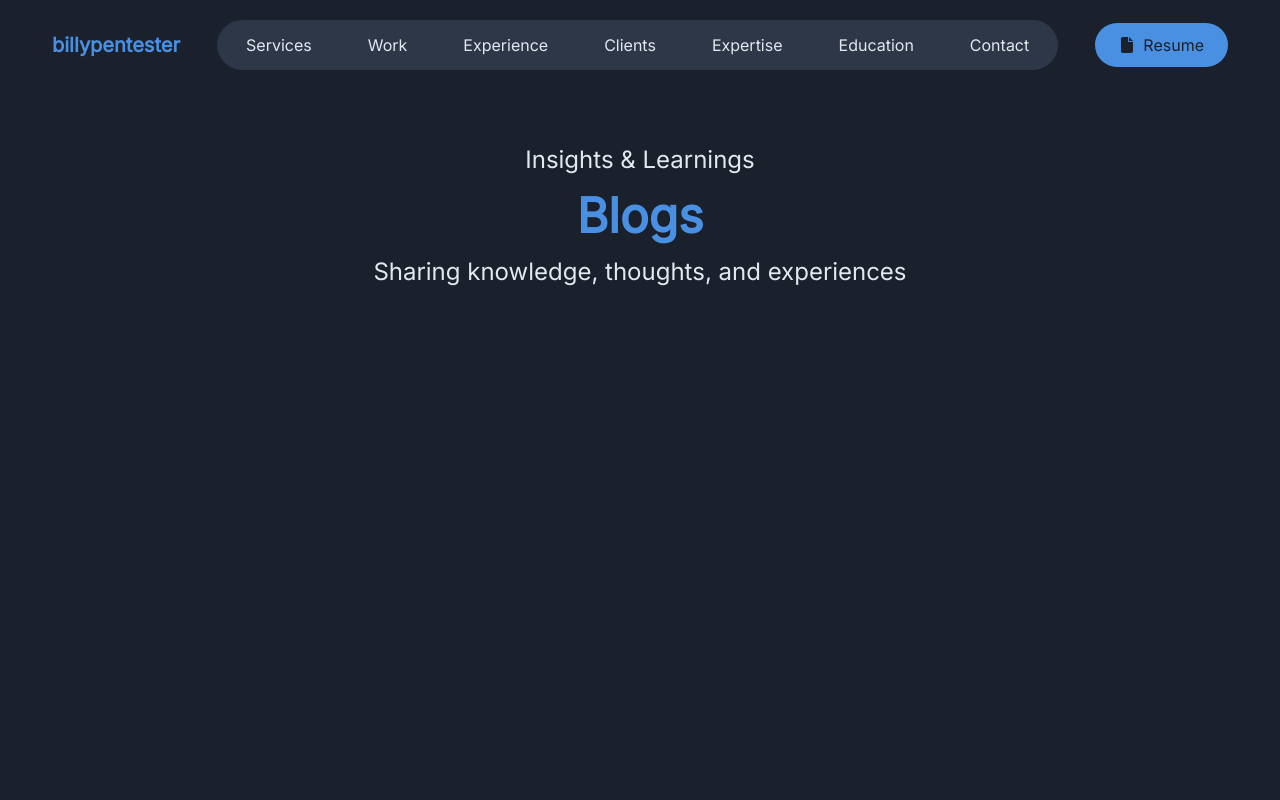
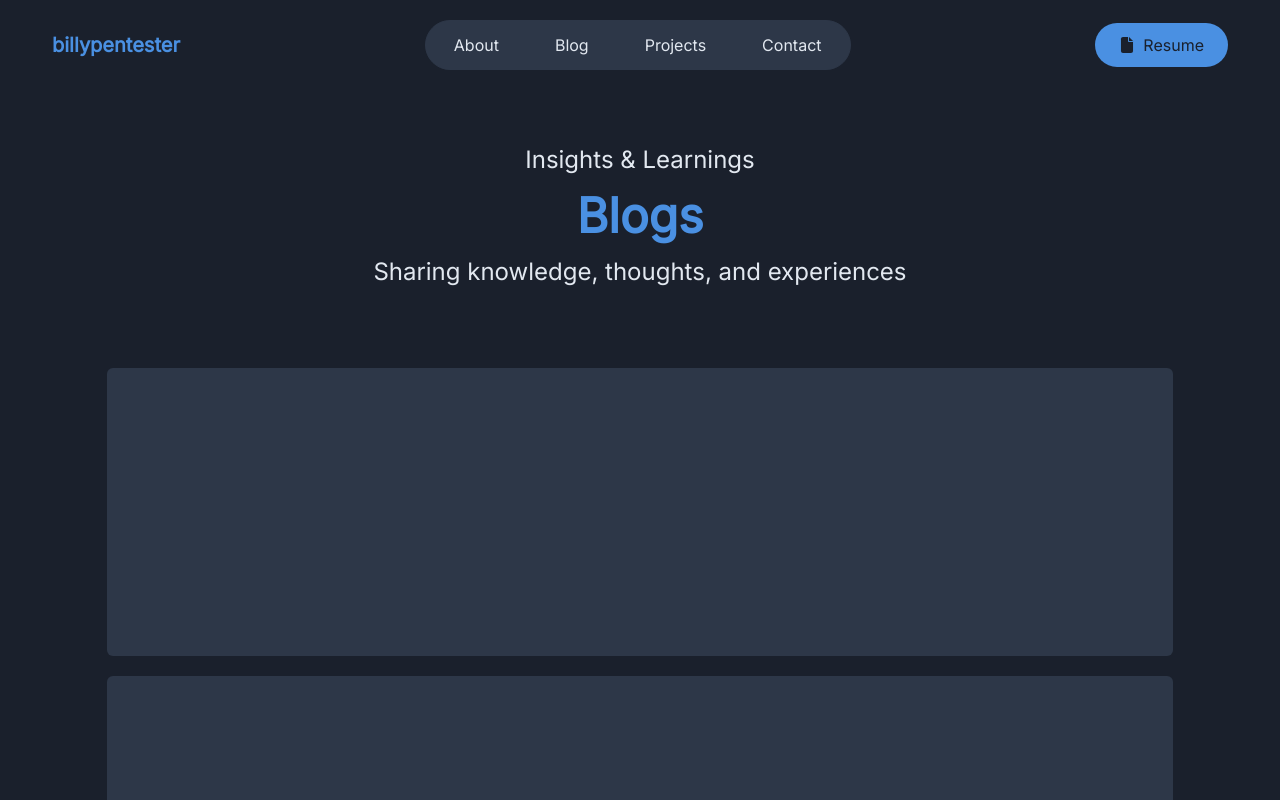
Before and after one commit to billypentester/Portfolio-v2, a Next.js app: page /blogs in a window 1280 px wide. Shown: the top 800 px of the page. Built offline with nearby package versions, Linux system fonts and the light colour scheme.

Commit message:
Schema update & responsive about me page

```diff
--- a/src/app/blogs/page.tsx
+++ b/src/app/blogs/page.tsx
@@ -20,7 +20,7 @@ const page = () => {
             {
               [1,2,3,4,5,6].map((item)=> {
                 return (
-                  <div className='h-72 rounded-md border-primary'>
+                  <div className='h-72 bg-surface rounded-md border-primary'>
 
                   </div>
                 )
--- a/src/app/globals.css
+++ b/src/app/globals.css
@@ -391,3 +391,10 @@ input, textarea {
     width: 83.333%;
   }
 }
+
+.glass-effect {
+  background: rgba(26, 32, 44, 0);
+  box-shadow: 0 4px 30px rgba(0, 0, 0, 0.1);
+  backdrop-filter: blur(20px);
+  -webkit-backdrop-filter: blur(20px);
+}
--- a/src/app/projects/page.tsx
+++ b/src/app/projects/page.tsx
@@ -27,9 +27,9 @@ const page = () => {
               {
                 projects.map((item: projectsInterface, index: number)=> {
                   return (
-                    <div key={index} className='h-96 rounded-md bg-secondary'>
+                    <div key={index} className='h-96 rounded-md bg-surface shadpow-md hover:shadow-xl transition-shadow duration-300 ease-in-out cursor-pointer'>
                       <div className='flex h-full p-2 gap-3'>
-                        <div className='w-1/2 p-5 flex flex-col justify-between'>
+                        <div className='hidden lg:flex lg:flex-1 p-5 flex-col justify-between'>
                           <div>
                             <h2 className='text-2xl font-bold text-secondary mb-2'>{item.title}</h2>
                             <p className='text-primary mb-4'>{item.description}</p>
@@ -42,8 +42,8 @@ const page = () => {
                             }
                           </div>
                         </div>
-                        <div className='w-1/2 h-full'>
-                          <Image src={item.image} alt={item.title} className='w-full h-full object-cover object-left-top rounded-md' />
+                        <div className='flex-1 h-full'>
+                          <Image src={item.image} alt={item.title} className='w-full h-full object-cover object-left-top rounded-md shadow-md' />
                         </div>
                       </div>
                     </div>
--- a/src/components/navbar.tsx
+++ b/src/components/navbar.tsx
@@ -1,6 +1,7 @@
 'use client'
 import {  useEffect, useState } from "react"
 import IconBuilder from "@/src/helpers/IconBuilder";
+import Link from "next/link";
 
 export default function Navbar({ identity_keyword }: any) {
 
@@ -55,40 +56,37 @@ export default function Navbar({ identity_keyword }: any) {
         });
     };
 
+    const pages = [
+        { name: 'About', link: '/about-me' },
+        { name: 'Blog', link: '/blogs' },
+        { name: 'Projects', link: '/projects' },
+        { name: 'Contact', link: '#contact' }
+    ]
+
     return (
         <>
-            <nav className={`fixed top-0 left-0 z-40 w-full bg-background ${isScrolled ? 'navbar-shadow' : 'shadow-none'}`}>
+            <nav className={`fixed top-0 left-0 z-40 w-full bg-background ${isScrolled ? 'navbar-shadow glass-effect' : 'shadow-none'}`}>
                 <div className="p-5 custom-container">
                     <div className="flex items-center justify-between xl:gap-5">
                         <button onClick={()=>setNavOpen(value => !value)} className="text-xl font-bold text-secondary block xl:hidden">
                             <IconBuilder type="bars" paint="h-5 w-5" />
                         </button>
                         <div className="mx-2 xl:m-0">
-                            <button onClick={()=>scrollToTop()} className="text-xl font-bold text-secondary">{identity_keyword}</button>
+                            <Link href={'/'}>
+                                <span className="text-xl font-bold text-secondary">{identity_keyword}</span>
+                            </Link>
                         </div>
                         <div className="flex-1 bg-surface nav-list hidden xl:block xl:flex-none">
                             <ul className="flex p-1 gap-2">
-                                <li className={`nav-link ${activeTab == "services" ? "nav-active" : ""}`} onClick={() => handleScroll('services')}>
-                                    <span>Services</span>
-                                </li>
-                                <li className={`nav-link ${activeTab == "work" ? "nav-active" : ""}`} onClick={() => handleScroll('work')}>
-                                    <span>Work</span>
-                                </li>
-                                <li className={`nav-link ${activeTab == "experience" ? "nav-active" : ""}`} onClick={() => handleScroll('experience')}>
-                                    <span>Experience</span>
-                                </li>
-                                <li className={`nav-link ${activeTab == "clients" ? "nav-active" : ""}`} onClick={() => handleScroll('clients')}>
-                                    <span>Clients</span>
-                                </li>
-                                <li className={`nav-link ${activeTab == "expertise" ? "nav-active" : ""}`} onClick={() => handleScroll('expertise')}>
-                                    <span>Expertise</span>
-                                </li>
-                                <li className={`nav-link ${activeTab == "education" ? "nav-active" : ""}`} onClick={() => handleScroll('education')}>
-                                    <span>Education</span>
-                                </li>
-                                <li className={`nav-link ${activeTab == "contact" ? "nav-active" : ""}`} onClick={() => handleScroll('contact')}>
-                                    <span>Contact</span>
-                                </li>
+                                {
+                                    pages.map((page, index) => (
+                                        <Link href={page.link} key={index}>
+                                            <li key={page.name} className="nav-link">
+                                                <span>{page.name}</span>
+                                            </li>
+                                        </Link>
+                                    ))
+                                }
                             </ul>
                         </div>
                         <div className="flex-1 xl:flex-none">
@@ -115,27 +113,15 @@ export default function Navbar({ identity_keyword }: any) {
                     </div>
                     <div className="flex-1 bg-surface nav-list shadow-sm">
                         <ul className="flex p-1 gap-2 flex-col">
-                            <li className={`nav-link ${activeTab == "services" ? "nav-active" : ""}`} onClick={() => handleScroll('services')}>
-                                <span>Services</span>
-                            </li>
-                            <li className={`nav-link ${activeTab == "work" ? "nav-active" : ""}`} onClick={() => handleScroll('work')}>
-                                <span>Work</span>
-                            </li>
-                            <li className={`nav-link ${activeTab == "experience" ? "nav-active" : ""}`} onClick={() => handleScroll('experience')}>
-                                <span>Experience</span>
-                            </li>
-                            <li className={`nav-link ${activeTab == "clients" ? "nav-active" : ""}`} onClick={() => handleScroll('clients')}>
-                                <span>Clients</span>
-                            </li>
-                            <li className={`nav-link ${activeTab == "expertise" ? "nav-active" : ""}`} onClick={() => handleScroll('expertise')}>
-                                <span>Expertise</span>
-                            </li>
-                            <li className={`nav-link ${activeTab == "education" ? "nav-active" : ""}`} onClick={() => handleScroll('education')}>
-                                <span>Education</span>
-                            </li>
-                            <li className={`nav-link ${activeTab == "contact" ? "nav-active" : ""}`} onClick={() => handleScroll('contact')}>
-                                <span>Contact</span>
-                            </li>
+                            {
+                                pages.map((page) => (
+                                    <Link href={page.link} key={page.name}>
+                                        <li key={page.name} className="nav-link">
+                                            <span>{page.name}</span>
+                                        </li>
+                                    </Link>
+                                ))
+                            }
                         </ul>
                     </div>
                 </div>
--- a/src/config/schema.ts
+++ b/src/config/schema.ts
@@ -1,29 +1,25 @@
 
-const aboutSchema = {
-  "@context": "https://schema.org",
-  "@type": "Person",
-  "name": "Bilal Ahmad",
-  "url": "https://billypentester.pk",
-  "image": "https://billypentester.pk/images/about-me.jpeg",
-  "jobTitle": "Software Engineer & Security Expert",
-  "worksFor": {
+const worksFor = {
   "@type": "Organization",
-    "name": "Independent / Freelancer"
-  },
-  "sameAs": [
-    "http://linkedin.com/in/billypentester",
-    "https://github.com/billypentester",
-    "https://twitter.com/billypentester"
-  ],
-  "description": "I am Bilal Ahmad, a passionate Software Engineer & Security Expert. I offer services in full-stack web development, penetration testing, and scalable system design.",
-  "knowsAbout": [
+  "legalName": "Simplex Technology Solutions",
+}
+
+const knowsAbout = [
   "MERN Stack",
   "MEVN Stack",
   "Cybersecurity",
   "Penetration Testing",
-    "Full Stack Development"
-  ],
-  "hasOfferCatalog": {
+  "Full Stack Development",
+  "Scalable System Design",
+]
+
+const sameAs = [
+  "http://linkedin.com/in/billypentester",
+  "https://github.com/billypentester",
+  "https://twitter.com/billypentester"
+]
+
+const offerCatalog = {
   "@type": "OfferCatalog",
   "name": "Services",
   "itemListElement": [
@@ -47,12 +43,47 @@ const aboutSchema = {
       "@type": "Offer",
       "itemOffered": {
         "@type": "Service",
-          "name": "SEO & Performance Optimization",
-          "description": "Boosting site speed, search ranking, and security."
+        "name": "Technical SEO",
+        "description": "Improving website performance and search engine rankings."
       }
     }
   ]
 }
+
+const aboutSchema = {
+  "@context": "https://schema.org",
+  "@type": "Person",
+  "name": "Bilal Ahmad",
+  "url": "https://billypentester.pk",
+  "image": "https://billypentester.pk/images/about-me.jpeg",
+  "jobTitle": "Software Engineer & Security Expert",
+  "description": "I am Bilal Ahmad, a passionate Software Engineer & Security Expert. I offer services in full-stack web development, penetration testing, and technical SEO.",
+  "worksFor": worksFor,
+  "sameAs": sameAs,
+  "knowsAbout": knowsAbout,
+  "hasOfferCatalog": offerCatalog
 }
 
-export default aboutSchema;
+const profileSchema = {
+  "@context": "https://schema.org",
+  "@type": "ProfilePage",
+  "dateCreated": "2025-09-13T00:00:00+05:00",
+  "dateModified": "2025-09-13T00:00:00+05:00",
+  "mainEntity": {
+    "@type": "Person",
+    "name": "Bilal Ahmad",
+    "alternateName": "Billy Pentester",
+    "identifier": "billypentester",
+    "url": "https://billypentester.pk",
+    "image": "https://billypentester.pk/images/about-me.jpeg",
+    "jobTitle": "Software Engineer & Security Expert",
+    "description": "I am Bilal Ahmad, a passionate Software Engineer & Security Expert. I offer services in full-stack web development, penetration testing, and technical SEO.",
+    "worksFor": worksFor,
+    "sameAs": sameAs,
+    "knowsAbout": knowsAbout,
+    "hasOfferCatalog": offerCatalog
+
+  }
+}
+
+export { aboutSchema, profileSchema }
```
Also changed, not shown: src/app/about-me/page.tsx (+15 -9 lines). Lines whose indentation alone changed are shown as unchanged.
